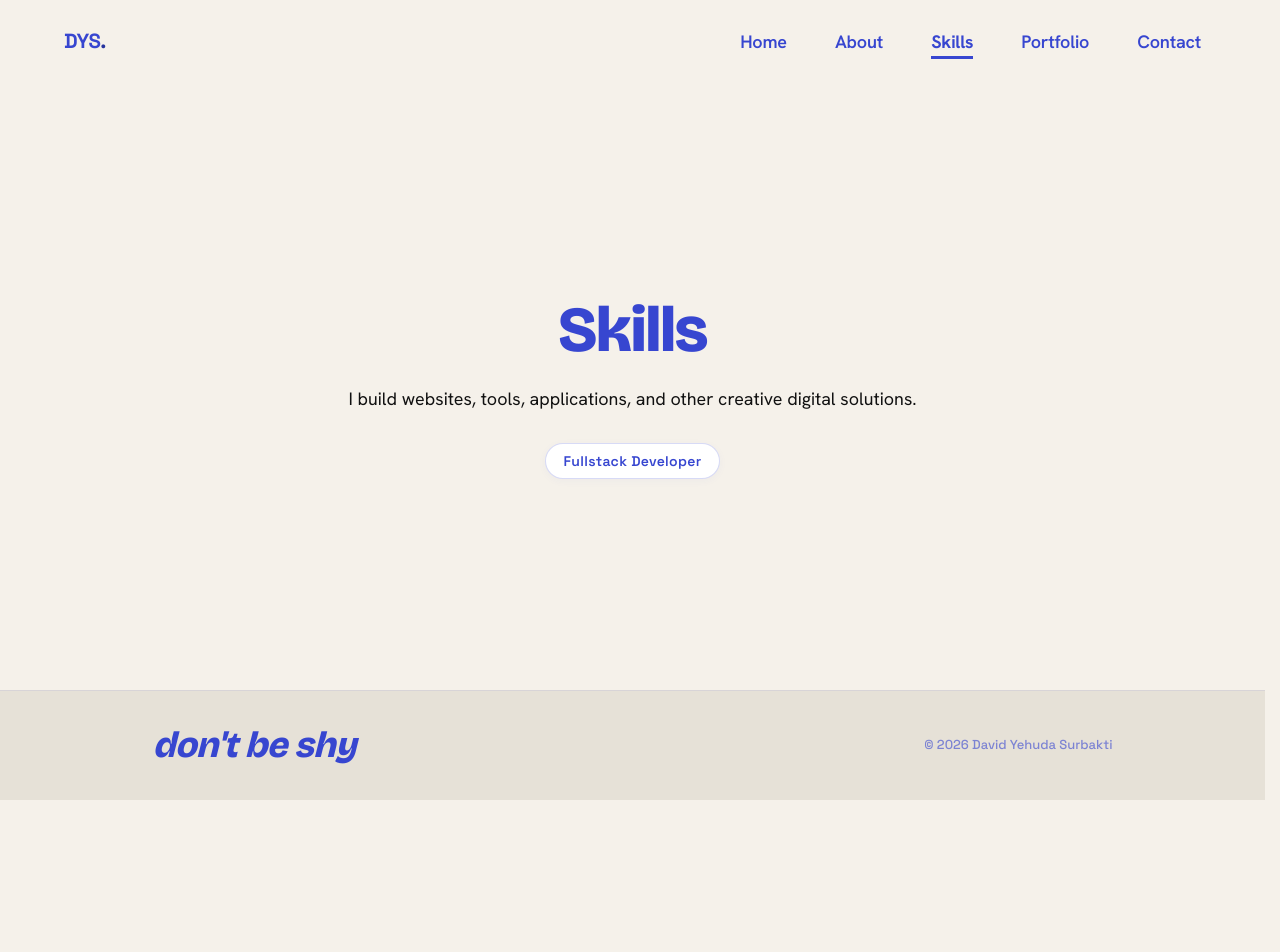
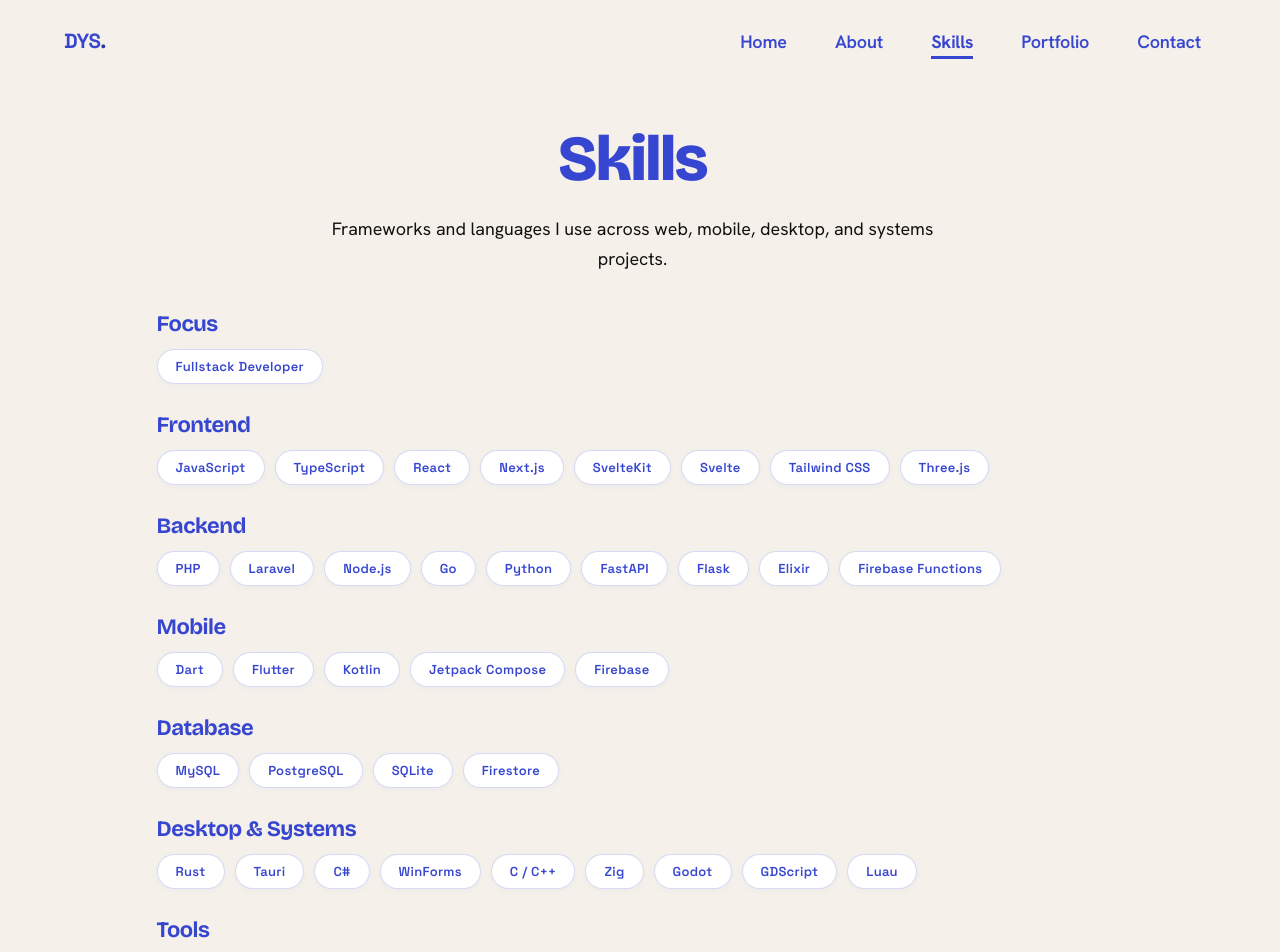
Before and after one commit to yehudaaadev/davidportfolio, a SvelteKit app: page /skills in a window 1280 px wide. Shown: the top 952 px of the page. Before the commit the page ends 800 px from the top, so only its background shows below. Built offline with nearby package versions, Linux system fonts and the light colour scheme.

Commit message:
content: expand skills page and align project stacks

```diff
--- a/src/lib/data/projects.js
+++ b/src/lib/data/projects.js
@@ -9,7 +9,7 @@ export const projects = [
 		url: 'https://bagimuextra.smkbagimunegeriku.sch.id/',
 		description:
 			'An integrated information and management system for school extracurricular activities at SMK Bagimu Negeriku. Features online student registration, digital QR-based attendance tracking, grade recapitulation, activity reporting, and automated WhatsApp notifications.',
-		tags: ['Laravel', 'MySQL', 'Tailwind CSS', 'Alpine.js', 'WhatsApp API', 'Live Production'],
+		tags: ['Laravel', 'React', 'Inertia.js', 'Alpine.js', 'Tailwind CSS', 'MySQL', 'WhatsApp API', 'Live Production'],
 		role: 'Solo Developer',
 		impact: 'Used by the entire school community'
 	},
@@ -23,7 +23,7 @@ export const projects = [
 		url: 'https://evoting.smkbagimunegeriku.sch.id/',
 		description:
 			'A secure electronic voting platform designed for student council and school organization elections. Built for transparency, accuracy, and real-time auditability, featuring automated voter token generation, live debate controls, audit logging, and WhatsApp gateway integration.',
-		tags: ['Laravel', 'MySQL', 'Tailwind CSS', 'WhatsApp Gateway', 'Live Production'],
+		tags: ['Laravel', 'Laravel Mix', 'Tailwind CSS', 'MySQL', 'WhatsApp Gateway', 'Live Production'],
 		role: 'Solo Developer',
 		impact: 'Used by the entire school community'
 	}
--- a/src/routes/skills/+page.svelte
+++ b/src/routes/skills/+page.svelte
@@ -1,8 +1,8 @@
 <svelte:head>
 	<title>Skills - David Yehuda Surbakti</title>
-	<meta name="description" content="Skills of David Yehuda Surbakti, a Fullstack Developer building websites, tools, and applications." />
+	<meta name="description" content="Frameworks and languages used by David Yehuda Surbakti across web, mobile, desktop, and systems projects." />
 	<meta property="og:title" content="Skills - David Yehuda Surbakti" />
-	<meta property="og:description" content="Fullstack Developer building websites, tools, and applications." />
+	<meta property="og:description" content="Web, mobile, desktop, and systems stack: Laravel, React, SvelteKit, Flutter, Rust, Go, Python, and more." />
 	<meta property="og:image" content="https://yehudaaadev.github.io/davidportfolio/image/profile.jpeg" />
 	<meta property="og:url" content="https://yehudaaadev.github.io/davidportfolio/skills" />
 	<meta name="twitter:card" content="summary_large_image" />
@@ -10,9 +10,91 @@
 
 <section class="skills-container">
 	<h1 class="skills-title">Skills</h1>
-	<p class="skills-intro">I build websites, tools, applications, and other creative digital solutions.</p>
-	<div class="skill-pills">
-		<span class="pill">Fullstack Developer</span>
+	<p class="skills-intro">Frameworks and languages I use across web, mobile, desktop, and systems projects.</p>
+
+	<div class="skill-group">
+		<h2>Focus</h2>
+		<div class="skill-pills">
+			<span class="pill">Fullstack Developer</span>
+		</div>
+	</div>
+
+	<div class="skill-group">
+		<h2>Frontend</h2>
+		<div class="skill-pills">
+			<span class="pill">JavaScript</span>
+			<span class="pill">TypeScript</span>
+			<span class="pill">React</span>
+			<span class="pill">Next.js</span>
+			<span class="pill">SvelteKit</span>
+			<span class="pill">Svelte</span>
+			<span class="pill">Tailwind CSS</span>
+			<span class="pill">Three.js</span>
+		</div>
+	</div>
+
+	<div class="skill-group">
+		<h2>Backend</h2>
+		<div class="skill-pills">
+			<span class="pill">PHP</span>
+			<span class="pill">Laravel</span>
+			<span class="pill">Node.js</span>
+			<span class="pill">Go</span>
+			<span class="pill">Python</span>
+			<span class="pill">FastAPI</span>
+			<span class="pill">Flask</span>
+			<span class="pill">Elixir</span>
+			<span class="pill">Firebase Functions</span>
+		</div>
+	</div>
+
+	<div class="skill-group">
+		<h2>Mobile</h2>
+		<div class="skill-pills">
+			<span class="pill">Dart</span>
+			<span class="pill">Flutter</span>
+			<span class="pill">Kotlin</span>
+			<span class="pill">Jetpack Compose</span>
+			<span class="pill">Firebase</span>
+		</div>
+	</div>
+
+	<div class="skill-group">
+		<h2>Database</h2>
+		<div class="skill-pills">
+			<span class="pill">MySQL</span>
+			<span class="pill">PostgreSQL</span>
+			<span class="pill">SQLite</span>
+			<span class="pill">Firestore</span>
+		</div>
+	</div>
+
+	<div class="skill-group">
+		<h2>Desktop &amp; Systems</h2>
+		<div class="skill-pills">
+			<span class="pill">Rust</span>
+			<span class="pill">Tauri</span>
+			<span class="pill">C#</span>
+			<span class="pill">WinForms</span>
+			<span class="pill">C / C++</span>
+			<span class="pill">Zig</span>
+			<span class="pill">Godot</span>
+			<span class="pill">GDScript</span>
+			<span class="pill">Luau</span>
+		</div>
+	</div>
+
+	<div class="skill-group">
+		<h2>Tools</h2>
+		<div class="skill-pills">
+			<span class="pill">Vite</span>
+			<span class="pill">Vitest</span>
+			<span class="pill">Laravel Mix</span>
+			<span class="pill">Gradle</span>
+			<span class="pill">CMake</span>
+			<span class="pill">PowerShell</span>
+			<span class="pill">Docker</span>
+		</div>
 	</div>
 </section>
 
@@ -21,13 +103,11 @@
 		flex: 1;
 		display: flex;
 		flex-direction: column;
-		justify-content: center;
 		align-items: center;
-		text-align: center;
 		width: 100%;
-		max-width: 960px;
+		max-width: 1000px;
 		margin: 0 auto;
-		padding: 40px 24px;
+		padding: 40px 24px 64px;
 	}
 
 	.skills-title {
@@ -37,6 +117,7 @@
 		font-family: var(--font-heading);
 		letter-spacing: -1.5px;
 		line-height: 1.15;
+		text-align: center;
 		margin-bottom: 18px;
 	}
 
@@ -44,15 +125,28 @@
 		font-size: clamp(17px, 1.4vw, 18px);
 		line-height: 1.7;
 		color: var(--color-text-dark);
+		text-align: center;
 		max-width: 640px;
+		margin-bottom: 36px;
+	}
+
+	.skill-group {
+		width: 100%;
 		margin-bottom: 28px;
+	}
+
+	.skill-group h2 {
+		font-size: clamp(18px, 2vw, 22px);
+		font-weight: 700;
+		color: var(--color-primary);
+		font-family: var(--font-heading);
+		margin-bottom: 12px;
 	}
 
 	.skill-pills {
 		display: flex;
 		flex-wrap: wrap;
-		justify-content: center;
-		gap: 12px;
+		gap: 10px;
 	}
 
 	.pill {
@@ -62,7 +156,7 @@
 		border: 1.5px solid var(--color-border);
 		border-radius: 30px;
 		font-family: var(--font-tech);
-		font-size: 14px;
+		font-size: 13px;
 		font-weight: 600;
 		letter-spacing: 0.3px;
 		box-shadow: 0 2px 8px rgba(55, 70, 208, 0.04);
@@ -76,11 +170,15 @@
 
 	@media (max-width: 480px) {
 		.skills-container {
-			padding: 32px 20px;
+			padding: 32px 20px 56px;
+		}
+
+		.skill-group {
+			margin-bottom: 22px;
 		}
 
 		.pill {
-			font-size: 13px;
+			font-size: 12px;
 			padding: 6px 14px;
 		}
 	}
```
